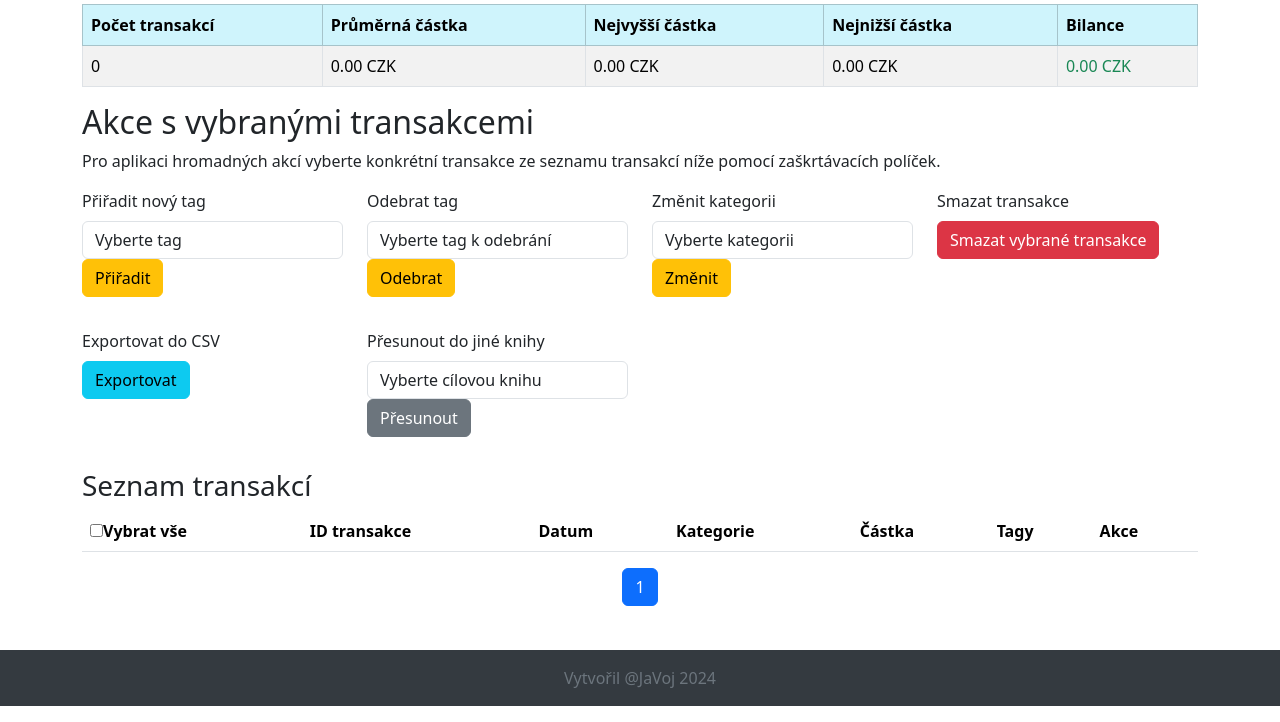
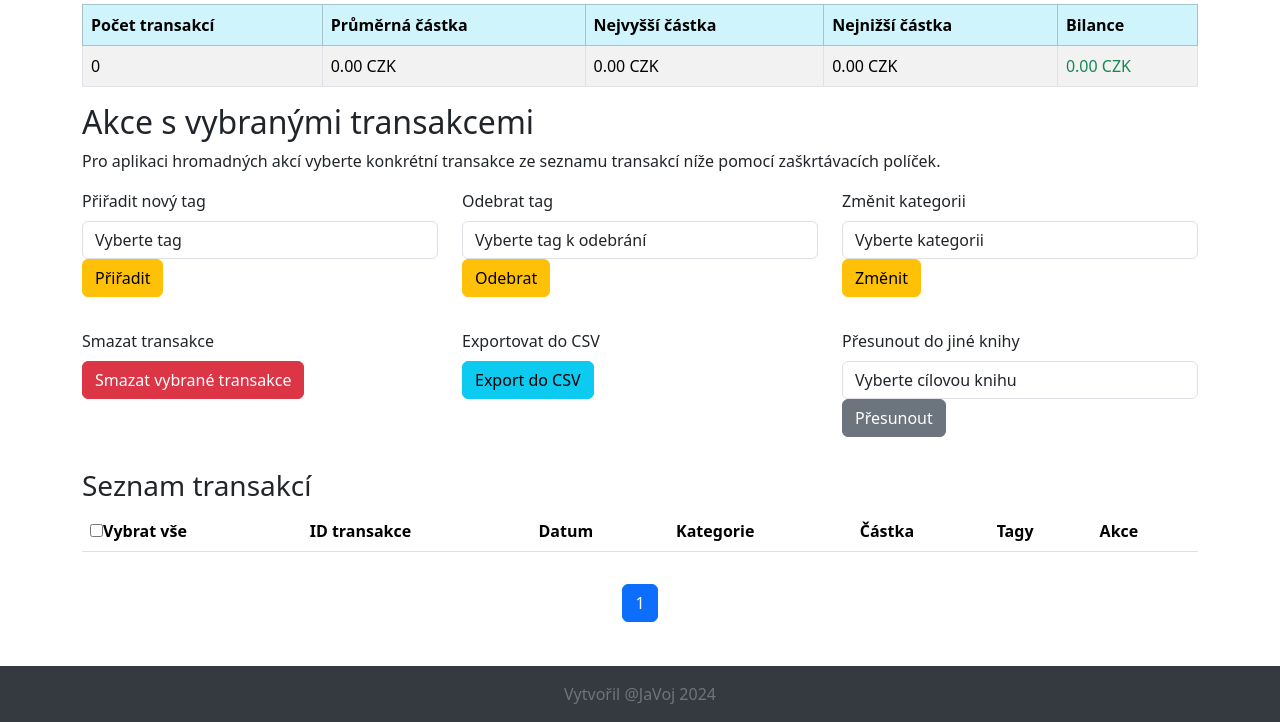
Before and after one commit to Hmyzaak/BudgetLog, a Django app: page /transactions/ in a window 1280 px wide. Shown: the part 240-962 px from the top of the page. Run offline with Django 4.2, Linux system fonts and the light colour scheme; a user stored in the database is signed in; data comes from the database, SQL or seed files in the repository; both versions use the stored data as it was after the commit; lists and menus that the app fills with data are empty; parts of the project's set-up code (start-up, migrations or seed data) failed here and were passed over; some libraries are stand-ins or nearby versions.

Commit message:
Export přes button
Signed-off-by: JaVoJ <davias@email.cz>

```diff
--- a/budgetlog/templates/budgetlog/transaction_list.html
+++ b/budgetlog/templates/budgetlog/transaction_list.html
@@ -70,7 +70,7 @@
 
     <div class="row mb-3">
         <!-- Přiřadit nový tag -->
-        <div class="col-md-3">
+        <div class="col-md-4">
             <label for="id_bulk_tag" class="form-label">Přiřadit nový tag</label>
             <div class="d-grid gap-2 mb-3 d-md-block">
                 <select name="bulk_tag" id="id_bulk_tag" class="form-control">
@@ -84,7 +84,7 @@
         </div>
 
         <!-- Odebrat tag -->
-        <div class="col-md-3">
+        <div class="col-md-4">
             <label for="id_bulk_remove_tag" class="form-label">Odebrat tag</label>
             <div class="d-grid gap-2 mb-3 d-md-block">
                 <select name="bulk_remove_tag" id="id_bulk_remove_tag" class="form-control">
@@ -98,7 +98,7 @@
         </div>
 
         <!-- Změnit kategorii -->
-        <div class="col-md-3">
+        <div class="col-md-4">
             <label for="id_bulk_category" class="form-label">Změnit kategorii</label>
             <div class="d-grid gap-2 mb-3 d-md-block">
                 <select name="bulk_category" id="id_bulk_category" class="form-control">
@@ -110,27 +110,27 @@
                 <button type="submit" name="action" value="change_category" class="btn btn-warning">Změnit</button>
             </div>
         </div>
+    </div>
 
+    <div class="row mb-3">
         <!-- Smazat vybrané transakce -->
-        <div class="col-md-3">
+        <div class="col-md-4">
             <label for="id_bulk_delete" class="form-label">Smazat transakce</label>
             <div class="d-grid gap-2 mb-3 d-md-block">
                 <button type="submit" name="action" value="delete" class="btn btn-danger">Smazat vybrané transakce</button>
             </div>
         </div>
-    </div>
 
-    <div class="row mb-3">
         <!-- Export do CSV -->
-        <div class="col-md-3">
+        <div class="col-md-4">
             <label for="id_bulk_export_csv" class="form-label">Exportovat do CSV</label>
             <div class="d-grid gap-2 mb-3 d-md-block">
-                <button type="submit" name="action" value="export_csv" class="btn btn-info">Exportovat</button>
+                <button type="button" id="export-csv-btn" name="action" value="export_csv" class="btn btn-info">Export do CSV</button>
             </div>
         </div>
 
         <!-- Přesun do jiné knihy -->
-        <div class="col-md-3">
+        <div class="col-md-4">
             <label for="id_bulk_book" class="form-label">Přesunout do jiné knihy</label>
             <div class="d-grid gap-2 mb-3 d-md-block">
                 <select name="bulk_book" id="id_bulk_book" class="form-control">
@@ -144,7 +144,8 @@
         </div>
     </div>
     <h3>Seznam transakcí</h3>
-    <table class="table table-striped table-hover table-responsive">
+    <div class="table-responsive">
+        <table class="table table-striped table-hover">
             <thead>
                 <tr>
                     <th><input type="checkbox" id="select-all">Vybrat vše</th>
@@ -186,6 +187,7 @@
                 {% endfor %}
             </tbody>
         </table>
+    </div>
 </form>
 
 <!-- Stránkování -->
@@ -275,6 +277,36 @@ document.getElementById('bulk-action-form').addEventListener('submit', function(
     .catch(error => {
         console.error('Chyba při odesílání formuláře:', error);
     });
+});
+
+// Event listener pro kliknutí na tlačítko "Export do CSV"
+document.getElementById('export-csv-btn').addEventListener('click', function() {
+    // Aktualizace skrytého pole s vybranými transakcemi
+    updateSelectedTransactionsInput();
+
+    // Výpis do konzole, abychom mohli zkontrolovat, jaká transakční ID jsou v tuto chvíli vybrána
+    console.log('Hodnota skrytého pole před odesláním:', document.getElementById('selected-transactions').value);
+
+    // Odstraníme atribut "name" ze všech checkboxů s transakcemi, aby checkboxy nebyly odesílány jako součást formuláře
+    // To zajistí, že se při odesílání dat posílají pouze skrytá pole s vybranými transakcemi
+    document.querySelectorAll('.transaction-checkbox').forEach(function(checkbox) {
+        checkbox.removeAttribute('name');
+    });
+
+    // Nalezneme formulář obsahující transakce
+    const form = document.getElementById('bulk-action-form');
+
+    // Vytvoříme nový hidden input pro specifikaci akce, kterou chceme provést (v tomto případě export CSV)
+    const actionInput = document.createElement('input');
+    actionInput.type = 'hidden';
+    actionInput.name = 'action';
+    actionInput.value = 'export_csv';  // Specifikujeme, že se jedná o export CSV
+
+    // Přidáme hidden input do formuláře
+    form.appendChild(actionInput);
+
+    // Odeslání formuláře
+    form.submit();
 });
 
 // Uchovávej seznam vybraných transakcí pomocí localStorage
--- a/budgetlog/views.py
+++ b/budgetlog/views.py
@@ -738,8 +738,9 @@ class BulkTransactionActionView(LoginRequiredMixin, BookContextMixin, View):
 
     def delete_transactions(self, request, transactions):
         """Smaže vybrané transakce."""
+        count = transactions.count()
         transactions.delete()
-        messages.success(request, f"Smazáno {transactions.count()} transakcí.")
+        messages.success(request, f"Smazáno {count} transakcí.")
         return JsonResponse({'redirect_url': self.get_redirect_url_with_filters(request)})
 
     def export_transactions_to_csv(self, request, transactions):
@@ -750,8 +751,6 @@ class BulkTransactionActionView(LoginRequiredMixin, BookContextMixin, View):
 
         # Použití StringIO pro zápis do paměti
         output = StringIO()
-
-        # Vytvoření CSV writeru s obalením do UTF-8 pomocí TextIOWrapper
         writer = csv.writer(output)
 
         # Zápis hlavičky do CSV
```
Also changed, not shown: db.sqlite3. Lines whose indentation alone changed are shown as unchanged.
